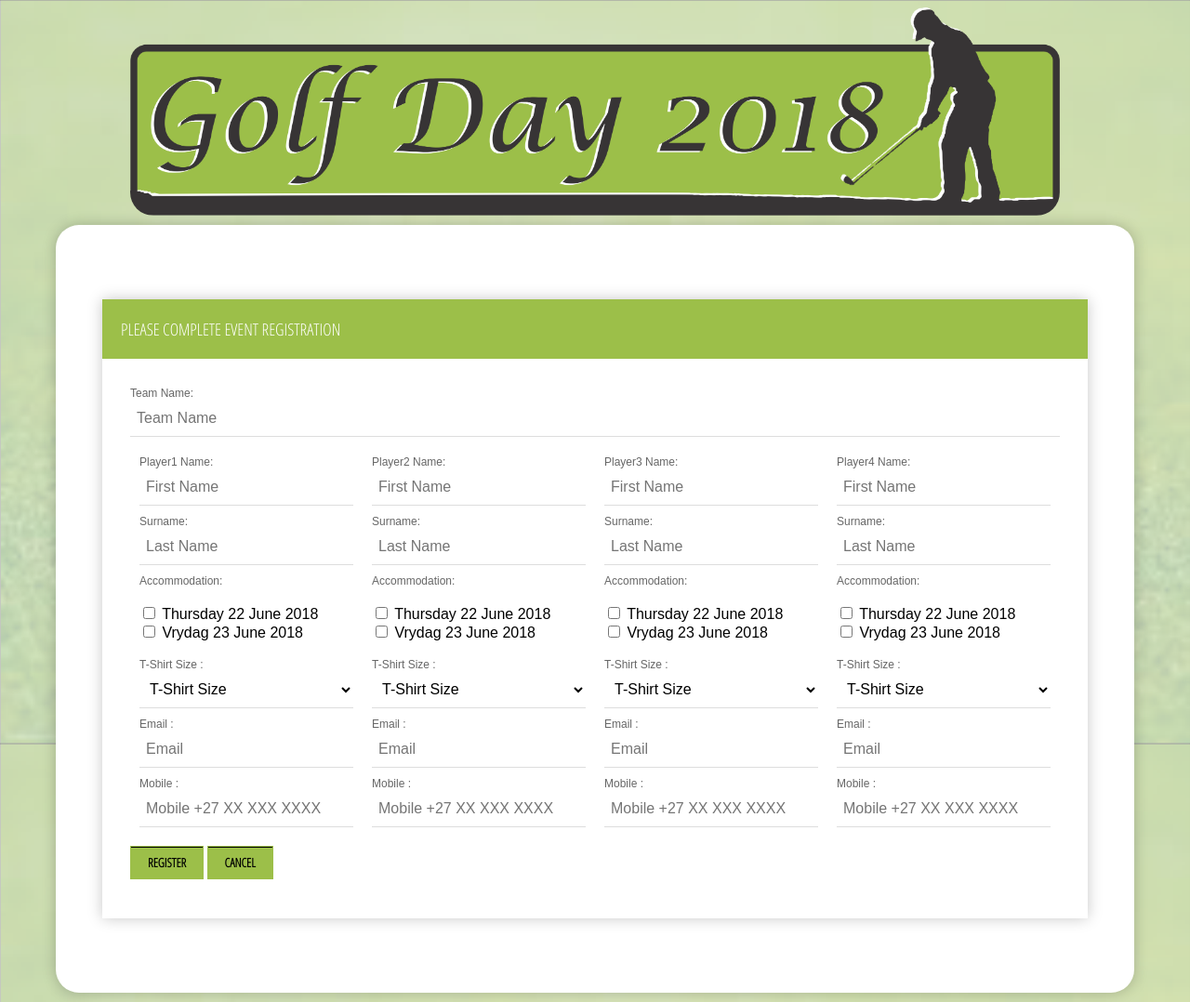
After one commit to HermanRas/EventRegistraion, a PHP site: page /Team_registration.php in a window 1280 px wide. The commit adds this page. Shown: the whole page at 93% size. Run offline with PHP 8.4, Linux system fonts and the light colour scheme.

Commit message:
Incorporated User changes, addded 4 man teams and built out team pages.

```diff
--- /dev/null
+++ b/Team_registration.php
@@ -0,0 +1,35 @@
+<html>
+    <head>
+        <link href='https://fonts.googleapis.com/css?family=Open+Sans+Condensed:300' rel='stylesheet' type='text/css'><link href='https://fonts.googleapis.com/css?family=Open+Sans+Condensed:300' rel='stylesheet' type='text/css'>
+        <link rel="stylesheet" href="main.css">
+    </head>
+    <body>
+        <?php include './inc_header.php'; ?>
+        <div style="max-width:1100px;" class="bodycontent">
+            <div style="width: 1000px;" class="form-style-8">
+                <h2>please complete event registration</h2>
+                <form style="color: #666666; " method="post" action="int_insert.php">
+                  Team Name:
+                  <input type="text" name="TeamName" placeholder="Team Name" required="required" />
+                    <div class="column">
+                    Player1 Name:
+                    <?php include './inc_PlayerData.php'; ?>
+                    </div>
+                    <div class="column">
+                    Player2 Name:
+                    <?php include './inc_PlayerData.php'; ?>
+                    </div>
+                    <div class="column">
+                    Player3 Name:
+                    <?php include './inc_PlayerData.php'; ?>
+                    </div>
+                    <div class="column">
+                    Player4 Name:
+                    <?php include './inc_PlayerData.php'; ?>
+                    </div>
+                    <input type="submit" value="Register" /> <input type="button" value="Cancel"  onclick="window.history.back();"/>
+                </form>
+            </div>
+        </div>
+    </body>
+</html>
--- /dev/null
+++ b/inc_PlayerData.php
@@ -0,0 +1,29 @@
+                  <input type="text" name="name" placeholder="First Name" required="required" />
+                  Surname:
+                  <input type="text" name="surname" placeholder="Last Name" required="required" />
+                  Accommodation:
+                   <div style="color: black; font-size: 16px;">
+                       <br />
+                       <input type="checkbox" name="sleepday1" value="22" /> Thursday 22 June 2018
+                       <br />
+                       <input type="checkbox" name="sleepdat2" value="23" /> Vrydag 23 June 2018
+                       <br />
+                       <br />
+                   </div>
+                  T-Shirt Size :
+                  <select name="TshirtSize" required="">
+                    <option value="">T-Shirt Size</option>
+                    <option value="XXXS">XXXS</option>
+                    <option value="XXS">XXS</option>
+                    <option value="XS">XS</option>
+                    <option value="S">S</option>
+                    <option value="M">M</option>
+                    <option value="L">L</option>
+                    <option value="XL">XL</option>
+                    <option value="XXL">XXL</option>
+                    <option value="XXXL">XXXL</option>
+                  </select>
+                  Email :
+                  <input type="email" name="email" placeholder="Email" required="required" />
+                  Mobile :
+                  <input type="text" name="mobile" placeholder="Mobile +27 XX XXX XXXX" />
--- a/main.css
+++ b/main.css
@@ -116,3 +116,9 @@ body{
     background:linear-gradient(to bottom, #9CBF49 5%, #FFFFFF 100%);
     background-color:#FFFFFF;
 }
+/* Create three equal columns that floats next to each other */
+.column {
+    float: left;
+    width: 23%;
+    padding: 10px;
+}
```
Also changed, not shown: Emp_registration.php (renamed from int_registration.php, +21 -11 lines), Sponsors_registration.php (added, +49 -0 lines), index.php (+5 -3 lines).
